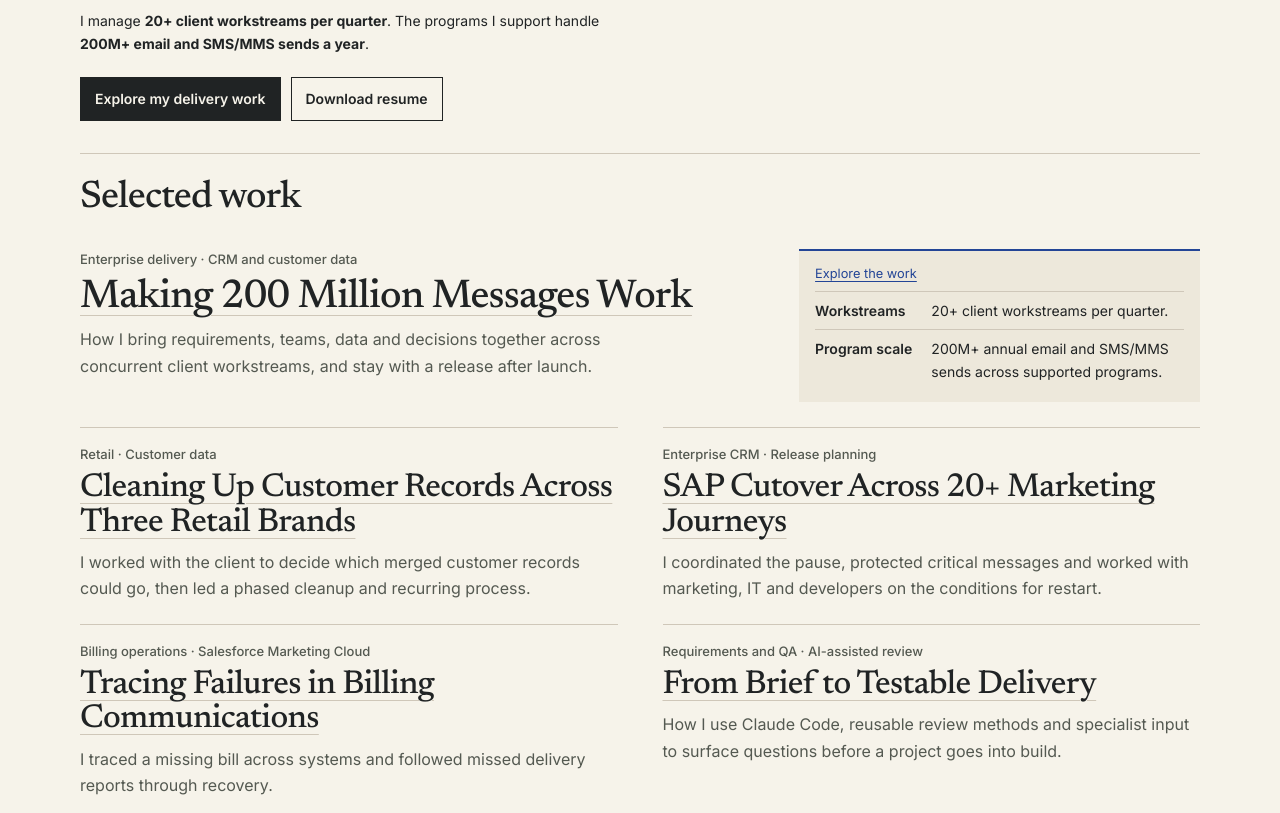
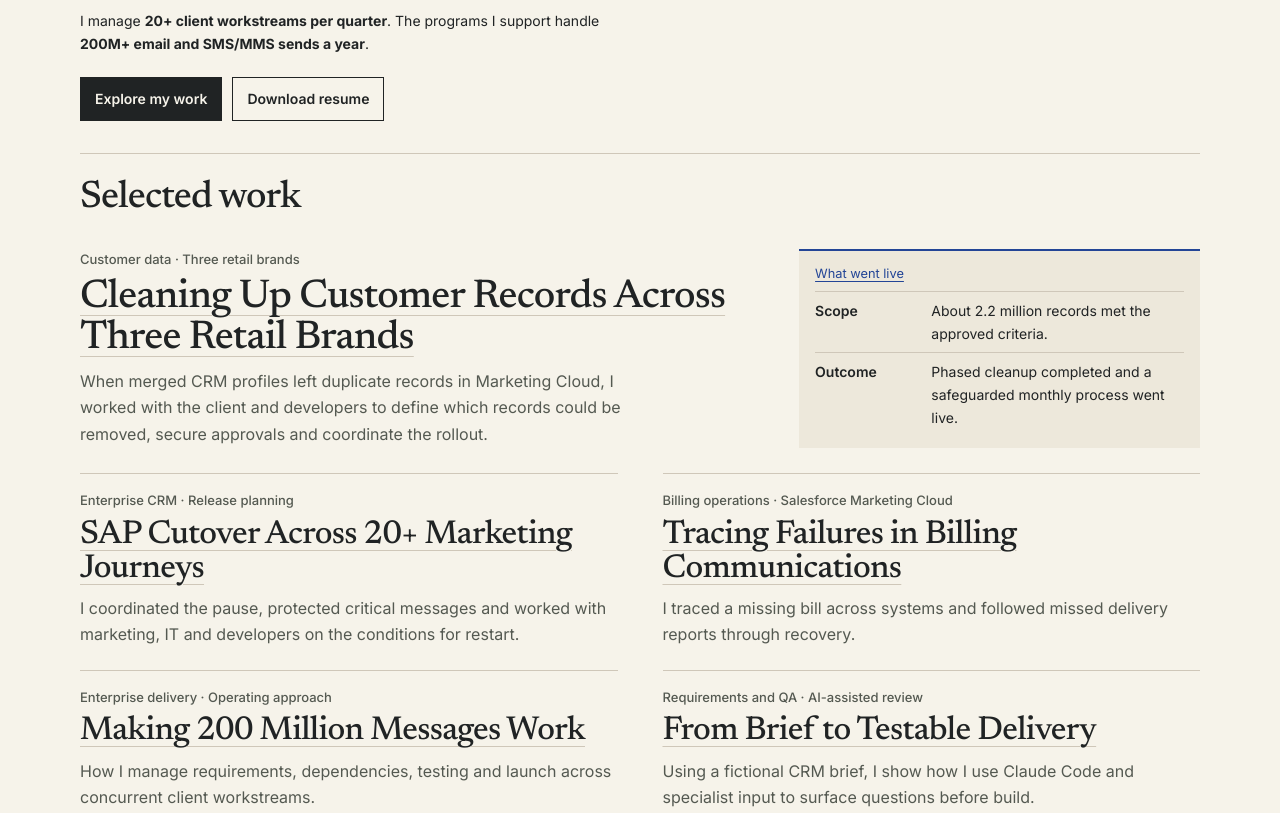
Before and after one commit to danoishan/danoishan.github.io, a plain HTML site: page index.html in a window 1280 px wide. Shown: the part 413-1226 px from the top of the page. Drawn offline with Linux system fonts and the light colour scheme.

Commit message:
Lead portfolio with project delivery evidence

```diff
--- a/index.html
+++ b/index.html
@@ -51,7 +51,7 @@
       <p class="home-dek">At Vigorate, I work with clients, architects, developers, data and QA to deliver CRM, loyalty and customer data projects. I clarify requirements, plan the work, untangle dependencies, lead testing and launch, and stay involved as the work evolves in production.</p>
       <p class="home-scale">I manage <strong>20+ client workstreams per quarter</strong>. The programs I support handle <strong>200M+ email and SMS/MMS sends a year</strong>.</p>
       <div class="hero-actions">
-        <a class="button primary" href="/work/200m-messages.html">Explore my delivery work</a>
+        <a class="button primary" href="/#work">Explore my work</a>
         <a class="button" href="/Danoishan_Sinnathamby_Resume_2026.pdf" download>Download resume</a>
       </div>
     </div>
@@ -67,20 +67,20 @@
     </div>
     <article class="featured-case">
       <div>
-        <p class="project-context">Enterprise delivery · CRM and customer data</p>
-        <h3><a href="/work/200m-messages.html">Making 200 Million Messages Work</a></h3>
-        <p>How I bring requirements, teams, data and decisions together across concurrent client workstreams, and stay with a release after launch.</p>
+        <p class="project-context">Customer data · Three retail brands</p>
+        <h3><a href="/work/contact-cleanup.html">Cleaning Up Customer Records Across Three Retail Brands</a></h3>
+        <p>When merged CRM profiles left duplicate records in Marketing Cloud, I worked with the client and developers to define which records could be removed, secure approvals and coordinate the rollout.</p>
       </div>
-      <div class="release-preview"><p><a href="/work/200m-messages.html#examples">Explore the work</a></p><dl>
-        <div><dt>Workstreams</dt><dd>20+ client workstreams per quarter.</dd></div>
-        <div><dt>Program scale</dt><dd>200M+ annual email and SMS/MMS sends across supported programs.</dd></div>
+      <div class="release-preview"><p><a href="/work/contact-cleanup.html#rollout">What went live</a></p><dl>
+        <div><dt>Scope</dt><dd>About 2.2 million records met the approved criteria.</dd></div>
+        <div><dt>Outcome</dt><dd>Phased cleanup completed and a safeguarded monthly process went live.</dd></div>
       </dl></div>
     </article>
     <div class="selected-pair">
-      <article><p class="project-context">Retail · Customer data</p><h3><a href="/work/contact-cleanup.html">Cleaning Up Customer Records Across Three Retail Brands</a></h3><p>I worked with the client to decide which merged customer records could go, then led a phased cleanup and recurring process.</p></article>
       <article><p class="project-context">Enterprise CRM · Release planning</p><h3><a href="/work/sap-cutover.html">SAP Cutover Across 20+ Marketing Journeys</a></h3><p>I coordinated the pause, protected critical messages and worked with marketing, IT and developers on the conditions for restart.</p></article>
       <article><p class="project-context">Billing operations · Salesforce Marketing Cloud</p><h3><a href="/work/billing-journey.html">Tracing Failures in Billing Communications</a></h3><p>I traced a missing bill across systems and followed missed delivery reports through recovery.</p></article>
-      <article><p class="project-context">Requirements and QA · AI-assisted review</p><h3><a href="/work/ai-delivery-workflows.html">From Brief to Testable Delivery</a></h3><p>How I use Claude Code, reusable review methods and specialist input to surface questions before a project goes into build.</p></article>
+      <article><p class="project-context">Enterprise delivery · Operating approach</p><h3><a href="/work/200m-messages.html">Making 200 Million Messages Work</a></h3><p>How I manage requirements, dependencies, testing and launch across concurrent client workstreams.</p></article>
+      <article><p class="project-context">Requirements and QA · AI-assisted review</p><h3><a href="/work/ai-delivery-workflows.html">From Brief to Testable Delivery</a></h3><p>Using a fictional CRM brief, I show how I use Claude Code and specialist input to surface questions before build.</p></article>
     </div>
   </section>
 
```
Also changed, not shown: brief.html (+8 -0 lines), work/billing-journey.html (+2 -1 lines), work/contact-cleanup.html (+2 -1 lines), work/sap-cutover.html (+2 -1 lines), 1 other file.
